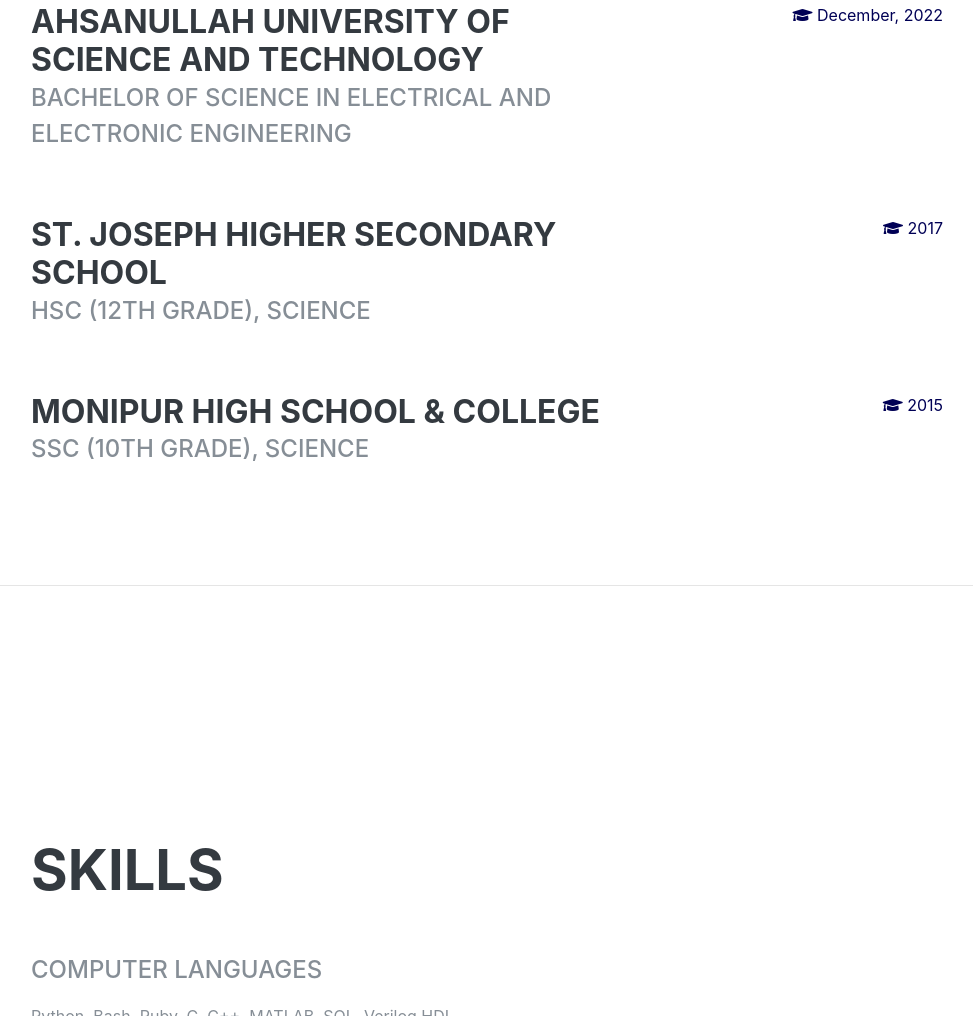
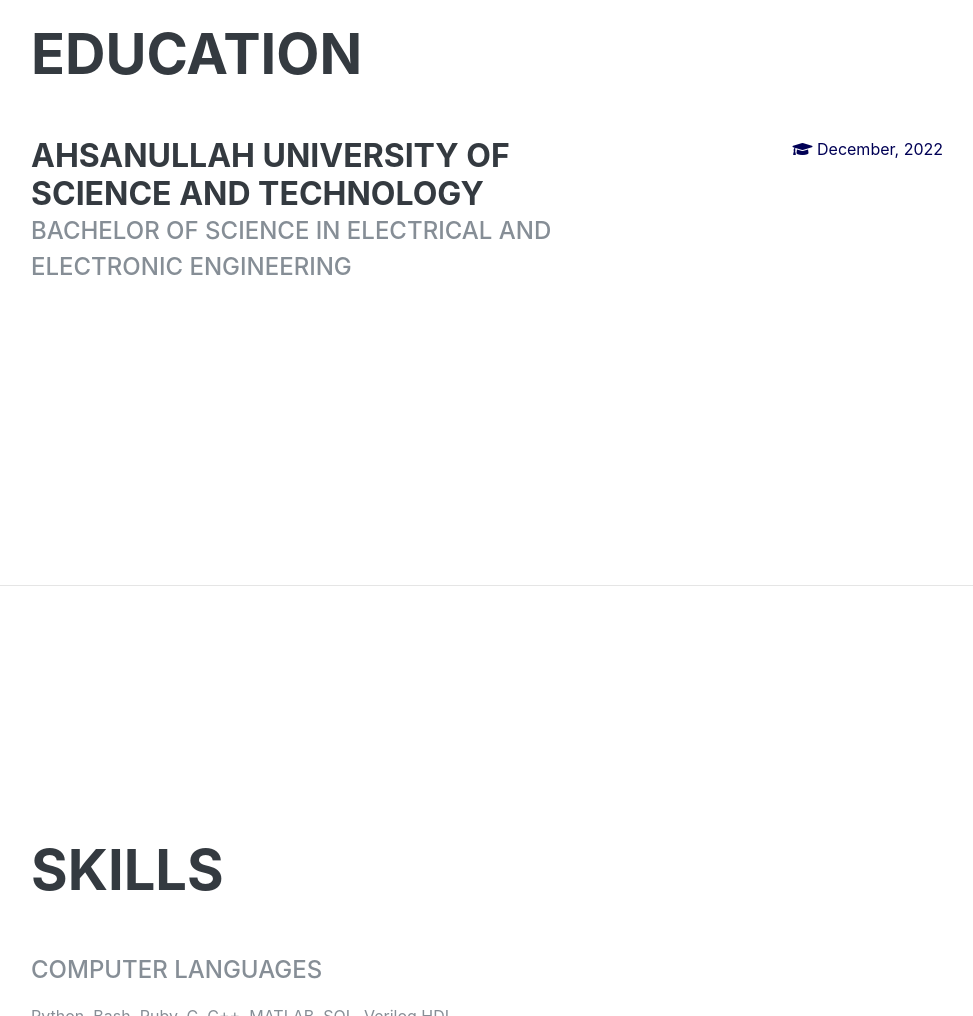
Before and after one commit to raratul/raratul.github.io, a plain HTML site: page index.html in a window 1280 px wide. Shown: the part 3483-4499 px from the top of the page, without its empty margins (289-1262 px from the left). Drawn offline with Linux system fonts and the light colour scheme; a web font is replaced by a local one.

Commit message:
updated education-section

```diff
--- a/index.html
+++ b/index.html
@@ -289,30 +289,6 @@
               <span class="text-primary"><i class="fas fa-graduation-cap"></i>&nbsp;December, 2022</span>
             </div>
           </div>
-
-          <div
-            class="resume-item d-flex flex-column flex-md-row justify-content-between mb-5"
-          >
-            <div class="resume-content">
-              <a href="https://sjs.edu.bd/" target="_blank"><h3 class="mb-0">St. Joseph Higher Secondary School</h3></a>
-              <div class="subheading mb-3">HSC (12th Grade), Science</div>
-            </div>
-            <div class="resume-date text-md-right">
-              <span class="text-primary"><i class="fas fa-graduation-cap"></i>&nbsp;2017</span>
-            </div>
-          </div>
-
-          <div
-            class="resume-item d-flex flex-column flex-md-row justify-content-between"
-          >
-            <div class="resume-content">
-              <a href="https://www.linkedin.com/school/monipur-high-school-college/" target="_blank"><h3 class="mb-0">Monipur High School & College</h3></a>
-              <div class="subheading mb-3">SSC (10th Grade), Science</div>
-            </div>
-            <div class="resume-date text-md-right">
-              <span class="text-primary"><i class="fas fa-graduation-cap"></i>&nbsp;2015</span>
-            </div>
-          </div>
         </div>
       </section>
       <hr class="m-0" />
```
